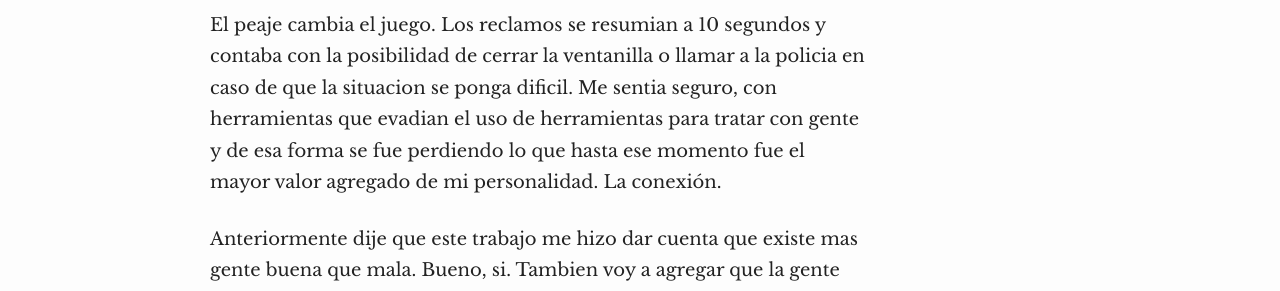
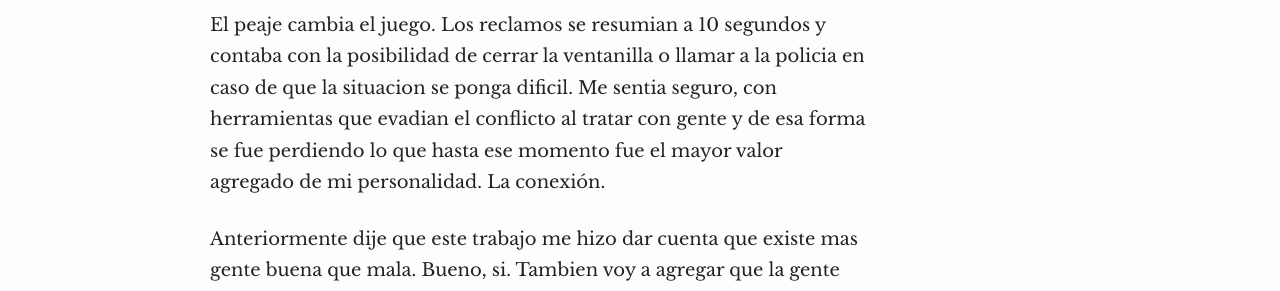
Before and after one commit to gsplay/blog, a Jekyll site: the page built from _posts/2026-01-15-homo-commodus-inconexum.markdown, in a window 1280 px wide. Shown: the part 1034-1325 px from the top of the page. Built offline with Jekyll 4.4.1, drawn with Linux system fonts in a browser that asks for light colours.

Commit message:
correccion de errores

```diff
--- a/_posts/2026-01-15-homo-commodus-inconexum.markdown
+++ b/_posts/2026-01-15-homo-commodus-inconexum.markdown
@@ -11,7 +11,7 @@ Tambien a muy corta edad vendí huevos de corodniz, productos de limpieza, promo
 
 Puedo decir que he estado en atención al cliente desde que tengo uso de mis facultades sociales pero eso cambió desde que a los 30 años empece a cobrar peaje en una cabina del conurbano. Yo venia de trabajar con telefonia vendiendo tanto a consumidor final como a clientes corporativos. Los reclamos se resolvian en cuestion de horas muchas veces, cultivaba la paciencia todos los dias, me entrenaba mentalmente para no caer en la locura y filtraba la información que me daba el cliente ignorando lo agresivo.
 
-El peaje cambia el juego. Los reclamos se resumian a 10 segundos y contaba con la posibilidad de cerrar la ventanilla o llamar a la policia en caso de que la situacion se ponga dificil. Me sentia seguro, con herramientas que evadian el uso de herramientas para tratar con gente y de esa forma se fue perdiendo lo que hasta ese momento fue el mayor valor agregado de mi personalidad. La conexión.
+El peaje cambia el juego. Los reclamos se resumian a 10 segundos y contaba con la posibilidad de cerrar la ventanilla o llamar a la policia en caso de que la situacion se ponga dificil. Me sentia seguro, con herramientas que evadian el conflicto al tratar con gente y de esa forma se fue perdiendo lo que hasta ese momento fue el mayor valor agregado de mi personalidad. La conexión.
 
 Anteriormente dije que este trabajo me hizo dar cuenta que existe mas gente buena que mala. Bueno, si. Tambien voy a agregar que la gente "no buena" tiene un alto nivel de agresión a flor de piel ante el primer indicio de problemas.
 
```
